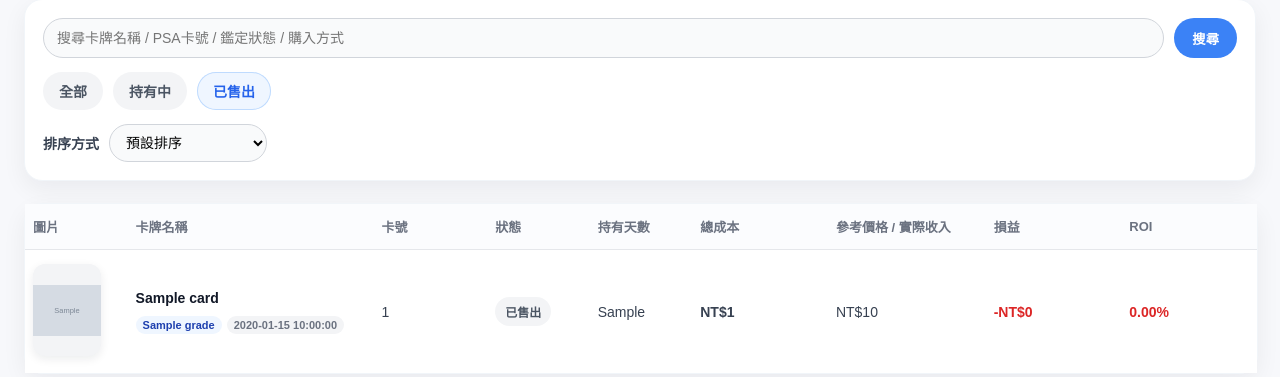
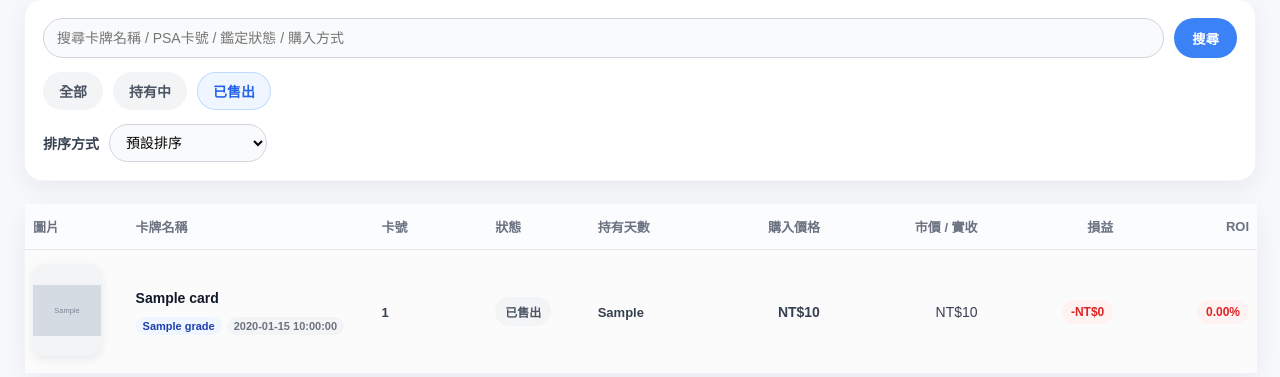
Before and after one commit to pokem06004-Cadouka/cadouka, a Flask app: template templates/card_list.html in a window 1280 px wide. Shown: the part 203-580 px from the top of the page. Run offline with Flask 3, Linux system fonts and the light colour scheme; the template is opened without the code that fills it: most values are stand-ins (such as "Sample title", 1, 10 or a date in 2020); grey boxes marked "Sample" are stand-in pictures.

Commit message:
Update Cadouka visual style

```diff
--- a/static/style.css
+++ b/static/style.css
@@ -1393,3 +1393,93 @@ a {
         flex-direction: column;
     }
 }
+
+/* =========================
+   Card List Beautify
+========================= */
+
+.card-table-polished tbody tr {
+    transition: background 0.15s ease, transform 0.15s ease;
+}
+
+.card-table-polished tbody tr:hover {
+    background: #f8fafc;
+}
+
+.card-table-polished .sold-row {
+    background: #fbfbfc;
+}
+
+.card-table-polished .sold-row:hover {
+    background: #f3f4f6;
+}
+
+.card-table-polished .holding-row {
+    background: #ffffff;
+}
+
+.money-cell {
+    text-align: right;
+}
+
+.card-table th.money-cell {
+    text-align: right;
+}
+
+.strong-text {
+    font-weight: 700;
+    color: #374151;
+}
+
+.pill-profit,
+.pill-loss {
+    display: inline-flex;
+    align-items: center;
+    justify-content: center;
+    padding: 5px 9px;
+    border-radius: 999px;
+    font-size: 12px;
+    font-weight: 900;
+    white-space: nowrap;
+}
+
+.pill-profit {
+    background: #ecfdf5;
+    color: #047857;
+}
+
+.pill-loss {
+    background: #fef2f2;
+    color: #dc2626;
+}
+
+.card-table-polished td:nth-child(6),
+.card-table-polished td:nth-child(7),
+.card-table-polished td:nth-child(8),
+.card-table-polished td:nth-child(9) {
+    font-variant-numeric: tabular-nums;
+}
+
+.card-table-polished .status.sold {
+    background: #f3f4f6;
+    color: #4b5563;
+}
+
+.card-table-polished .status.holding {
+    background: #ecfdf5;
+    color: #047857;
+}
+
+.card-table-polished .card-name-text {
+    font-size: 14px;
+    line-height: 1.45;
+}
+
+.card-table-polished .list-card-img {
+    transition: transform 0.15s ease, box-shadow 0.15s ease;
+}
+
+.card-table-polished .list-card-img:hover {
+    transform: scale(1.04);
+    box-shadow: 0 8px 18px rgba(15, 23, 42, 0.12);
+}
--- a/templates/card_list.html
+++ b/templates/card_list.html
@@ -71,38 +71,14 @@
 
         <select name="sort" onchange="this.form.submit()">
             <option value="" {% if not sort %}selected{% endif %}>預設排序</option>
-
-            <option value="date_desc" {% if sort == "date_desc" %}selected{% endif %}>
-                購入日期：新到舊
-            </option>
-
-            <option value="date_asc" {% if sort == "date_asc" %}selected{% endif %}>
-                購入日期：舊到新
-            </option>
-
-            <option value="cost_desc" {% if sort == "cost_desc" %}selected{% endif %}>
-                總成本：高到低
-            </option>
-
-            <option value="cost_asc" {% if sort == "cost_asc" %}selected{% endif %}>
-                總成本：低到高
-            </option>
-
-            <option value="profit_desc" {% if sort == "profit_desc" %}selected{% endif %}>
-                損益：高到低
-            </option>
-
-            <option value="profit_asc" {% if sort == "profit_asc" %}selected{% endif %}>
-                損益：低到高
-            </option>
-
-            <option value="roi_desc" {% if sort == "roi_desc" %}selected{% endif %}>
-                ROI：高到低
-            </option>
-
-            <option value="roi_asc" {% if sort == "roi_asc" %}selected{% endif %}>
-                ROI：低到高
-            </option>
+            <option value="date_desc" {% if sort == "date_desc" %}selected{% endif %}>購入日期：新到舊</option>
+            <option value="date_asc" {% if sort == "date_asc" %}selected{% endif %}>購入日期：舊到新</option>
+            <option value="cost_desc" {% if sort == "cost_desc" %}selected{% endif %}>總成本：高到低</option>
+            <option value="cost_asc" {% if sort == "cost_asc" %}selected{% endif %}>總成本：低到高</option>
+            <option value="profit_desc" {% if sort == "profit_desc" %}selected{% endif %}>損益：高到低</option>
+            <option value="profit_asc" {% if sort == "profit_asc" %}selected{% endif %}>損益：低到高</option>
+            <option value="roi_desc" {% if sort == "roi_desc" %}selected{% endif %}>ROI：高到低</option>
+            <option value="roi_asc" {% if sort == "roi_asc" %}selected{% endif %}>ROI：低到高</option>
         </select>
 
     </form>
@@ -111,7 +87,7 @@
 
 {% if cards %}
 <div class="table-card">
-    <table class="card-table">
+    <table class="card-table card-table-polished">
         <thead>
             <tr>
                 <th>圖片</th>
@@ -119,16 +95,16 @@
                 <th>卡號</th>
                 <th>狀態</th>
                 <th>持有天數</th>
-                <th>總成本</th>
-                <th>參考價格 / 實際收入</th>
-                <th>損益</th>
-                <th>ROI</th>
+                <th class="money-cell">購入價格</th>
+                <th class="money-cell">市價 / 實收</th>
+                <th class="money-cell">損益</th>
+                <th class="money-cell">ROI</th>
             </tr>
         </thead>
 
         <tbody>
             {% for card in cards %}
-            <tr>
+            <tr class="{% if card.status == 'sold' %}sold-row{% else %}holding-row{% endif %}">
                 <td>
                     <a href="/cards/{{ card.id }}" class="card-image-link">
                         {% if card.image_url %}
@@ -150,7 +126,7 @@
                         {% if card.grade %}
                             <span class="mini-tag">{{ card.grade }}</span>
                         {% else %}
-                            <span class="mini-tag light">無鑑定狀態</span>
+                            <span class="mini-tag light">無鑑定</span>
                         {% endif %}
 
                         {% if card.buy_date %}
@@ -161,7 +137,7 @@
 
                 <td>
                     {% if card.card_number %}
-                        {{ card.card_number }}
+                        <span class="sub-text strong-text">{{ card.card_number }}</span>
                     {% else %}
                         <span class="sub-text">未填</span>
                     {% endif %}
@@ -178,14 +154,14 @@
                 </td>
 
                 <td>
-                    {{ card.holding_days or "-" }}
+                    <span class="sub-text strong-text">{{ card.holding_days or "-" }}</span>
                 </td>
 
-                <td>
-                    <strong>NT${{ "{:,.0f}".format(card.total_cost or 0) }}</strong>
+                <td class="money-cell">
+                    <strong>NT${{ "{:,.0f}".format(card.buy_price or 0) }}</strong>
                 </td>
 
-                <td>
+                <td class="money-cell">
                     {% if card.status == "sold" %}
                         NT${{ "{:,.0f}".format(card.net_revenue or 0) }}
                     {% else %}
@@ -193,34 +169,34 @@
                     {% endif %}
                 </td>
 
-                <td>
+                <td class="money-cell">
                     {% if card.status == "sold" %}
                         {% if card.realized_profit >= 0 %}
-                            <span class="profit">+NT${{ "{:,.0f}".format(card.realized_profit or 0) }}</span>
+                            <span class="pill-profit">+NT${{ "{:,.0f}".format(card.realized_profit or 0) }}</span>
                         {% else %}
-                            <span class="loss">-NT${{ "{:,.0f}".format((card.realized_profit or 0) * -1) }}</span>
+                            <span class="pill-loss">-NT${{ "{:,.0f}".format((card.realized_profit or 0) * -1) }}</span>
                         {% endif %}
                     {% else %}
                         {% if card.unrealized_profit >= 0 %}
-                            <span class="profit">+NT${{ "{:,.0f}".format(card.unrealized_profit or 0) }}</span>
+                            <span class="pill-profit">+NT${{ "{:,.0f}".format(card.unrealized_profit or 0) }}</span>
                         {% else %}
-                            <span class="loss">-NT${{ "{:,.0f}".format((card.unrealized_profit or 0) * -1) }}</span>
+                            <span class="pill-loss">-NT${{ "{:,.0f}".format((card.unrealized_profit or 0) * -1) }}</span>
                         {% endif %}
                     {% endif %}
                 </td>
 
-                <td>
+                <td class="money-cell">
                     {% if card.status == "sold" %}
                         {% if card.realized_roi >= 0 %}
-                            <span class="profit">+{{ "{:.2f}".format(card.realized_roi or 0) }}%</span>
+                            <span class="pill-profit">+{{ "{:.2f}".format(card.realized_roi or 0) }}%</span>
                         {% else %}
-                            <span class="loss">{{ "{:.2f}".format(card.realized_roi or 0) }}%</span>
+                            <span class="pill-loss">{{ "{:.2f}".format(card.realized_roi or 0) }}%</span>
                         {% endif %}
                     {% else %}
                         {% if card.roi >= 0 %}
-                            <span class="profit">+{{ "{:.2f}".format(card.roi or 0) }}%</span>
+                            <span class="pill-profit">+{{ "{:.2f}".format(card.roi or 0) }}%</span>
                         {% else %}
-                            <span class="loss">{{ "{:.2f}".format(card.roi or 0) }}%</span>
+                            <span class="pill-loss">{{ "{:.2f}".format(card.roi or 0) }}%</span>
                         {% endif %}
                     {% endif %}
                 </td>
--- a/templates/dashboard.html
+++ b/templates/dashboard.html
@@ -5,7 +5,7 @@
 <div class="dashboard-hero">
     <div>
         <p class="eyebrow">Cadouka Portfolio</p>
-        <h1>投資總覽</h1>
+        <h1>總覽</h1>
         <p class="page-subtitle">追蹤卡牌持有、售出與整體投資表現</p>
     </div>
 
```
